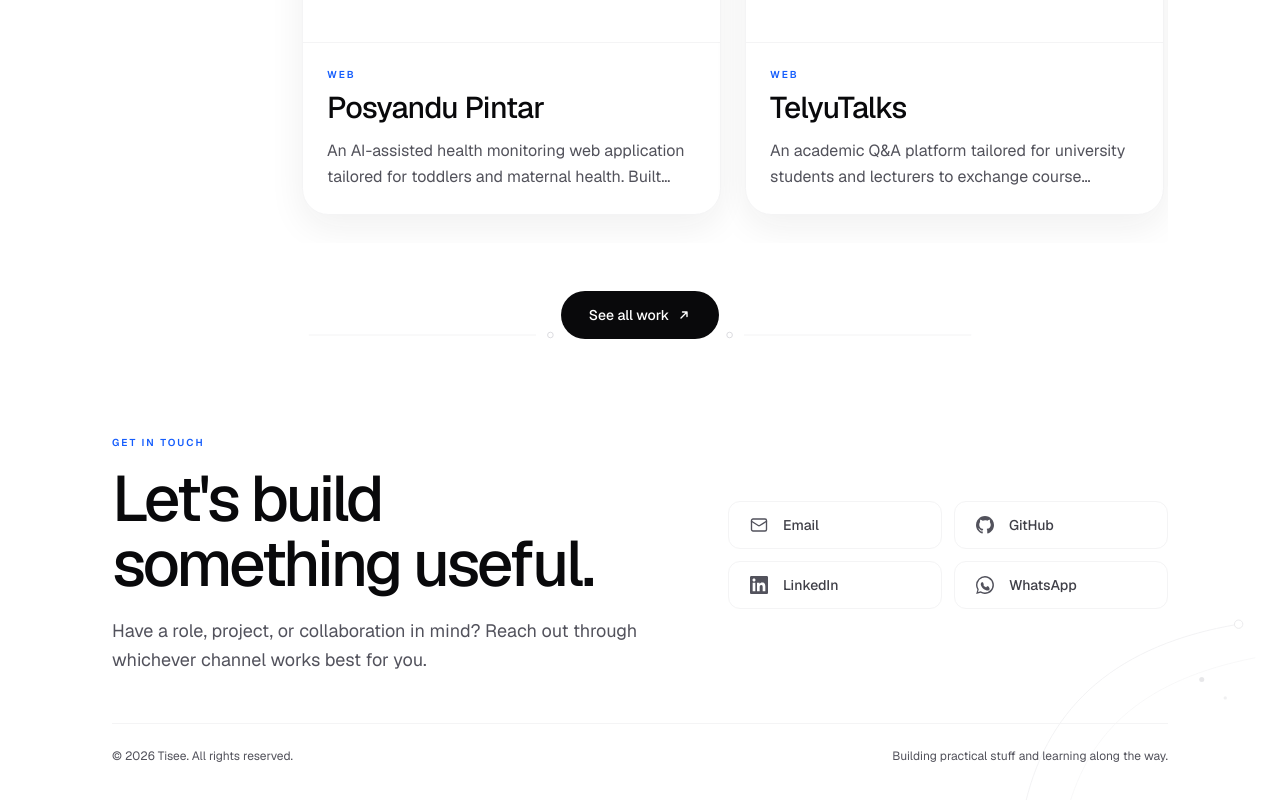
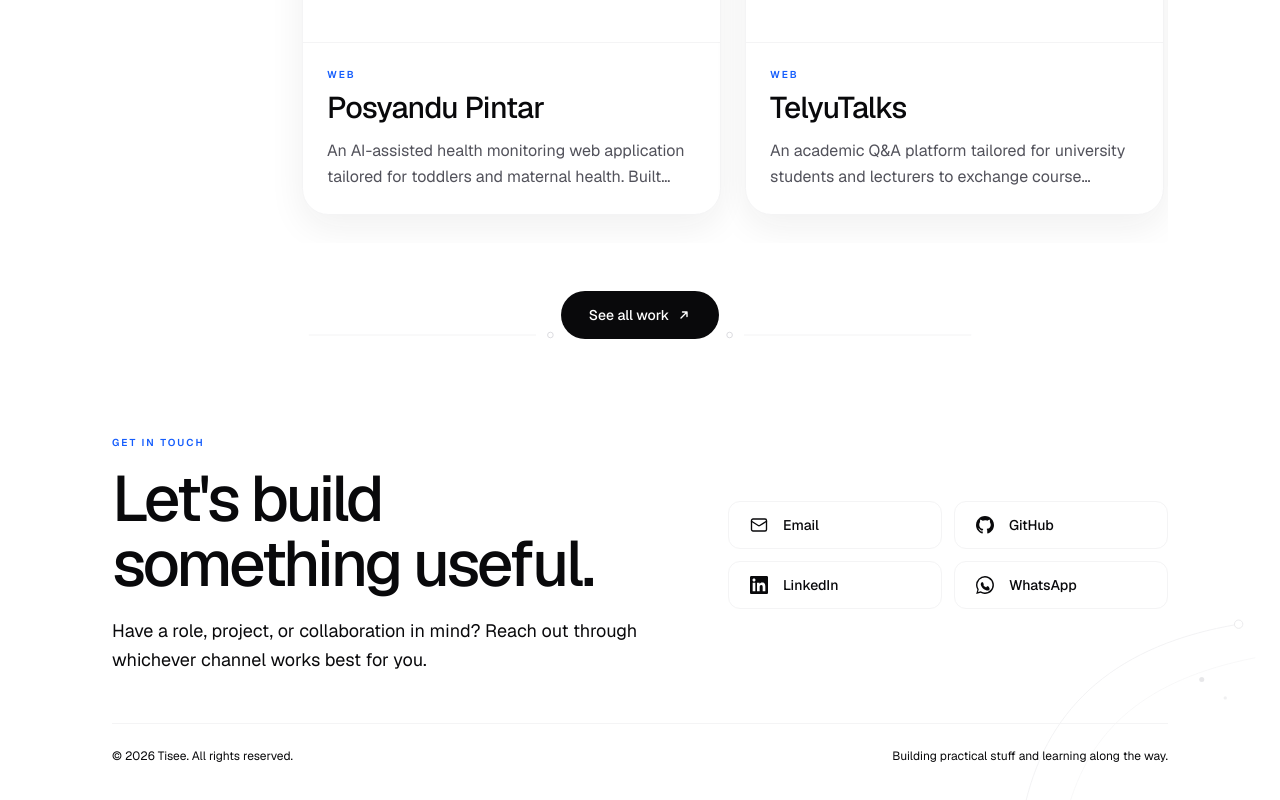
Before and after one commit to Tisee747/tisee-portfolio-v2, a Next.js app: page / in a window 1280 px wide. Shown: the part 2785-3585 px from the top of the page. Built offline with nearby package versions, Linux system fonts and the light colour scheme.

Commit message:
style: darken contact text

```diff
--- a/src/components/Footer.tsx
+++ b/src/components/Footer.tsx
@@ -57,7 +57,7 @@ export default function Footer() {
             <h2 className="text-5xl font-medium leading-[1.04] tracking-tighter text-zinc-950 sm:text-6xl lg:text-[60px] lg:leading-[1.02] xl:text-[64px]">
               Let&apos;s build something useful.
             </h2>
-            <p className="mt-5 max-w-xl text-base leading-relaxed text-zinc-600 md:text-lg lg:max-w-[540px]">
+            <p className="mt-5 max-w-xl text-base leading-relaxed text-zinc-950 md:text-lg lg:max-w-[540px]">
               Have a role, project, or collaboration in mind? Reach out through whichever channel works best for you.
             </p>
           </div>
@@ -69,9 +69,9 @@ export default function Footer() {
                 href={contact.url}
                 target={contact.external ? "_blank" : undefined}
                 rel={contact.external ? "noopener noreferrer" : undefined}
-                className="group inline-flex min-h-12 w-full items-center gap-2.5 rounded-xl border border-zinc-100 bg-white px-3.5 text-sm font-medium text-zinc-700 transition-[border-color,color] hover:border-zinc-300 hover:text-zinc-950 focus-visible:outline-none focus-visible:ring-2 focus-visible:ring-zinc-900 focus-visible:ring-offset-2 sm:px-4"
+                className="group inline-flex min-h-12 w-full items-center gap-2.5 rounded-xl border border-zinc-100 bg-white px-3.5 text-sm font-medium text-zinc-950 transition-[border-color,color] hover:border-zinc-300 focus-visible:outline-none focus-visible:ring-2 focus-visible:ring-zinc-900 focus-visible:ring-offset-2 sm:px-4"
               >
-                <span className="flex h-7 w-7 shrink-0 items-center justify-center text-zinc-600 transition-colors group-hover:text-zinc-950">
+                <span className="flex h-7 w-7 shrink-0 items-center justify-center text-zinc-950">
                   {contact.icon}
                 </span>
                 <span className="truncate">{contact.name}</span>
@@ -80,7 +80,7 @@ export default function Footer() {
           </div>
         </div>
 
-        <div className="mt-10 flex flex-col gap-3 border-t border-zinc-100 pt-6 text-xs text-zinc-500 sm:flex-row sm:items-center sm:justify-between lg:mt-12">
+        <div className="mt-10 flex flex-col gap-3 border-t border-zinc-100 pt-6 text-xs text-zinc-950 sm:flex-row sm:items-center sm:justify-between lg:mt-12">
           <span>&copy; 2026 Tisee. All rights reserved.</span>
           <span>Building practical stuff and learning along the way.</span>
         </div>
```
